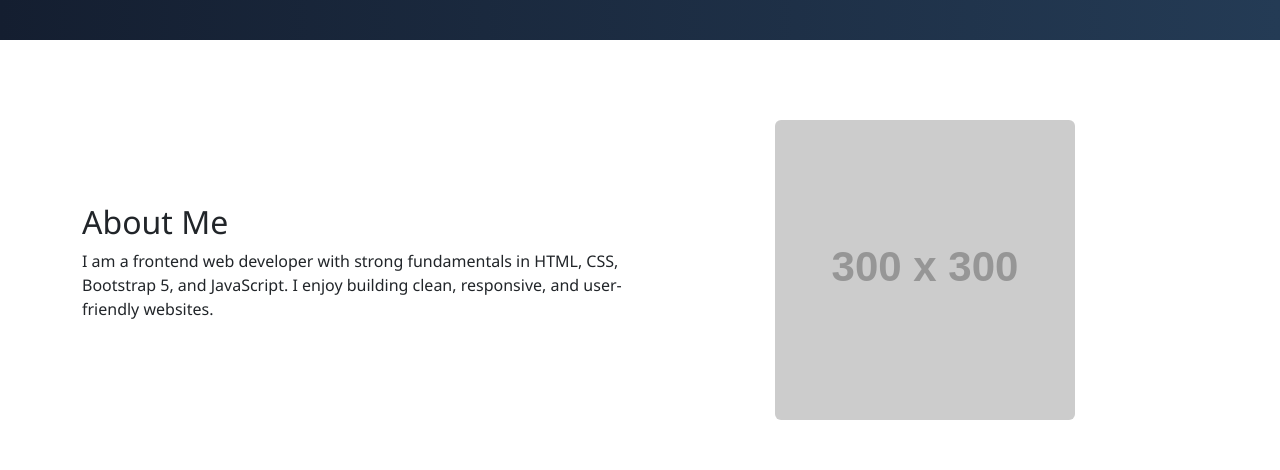
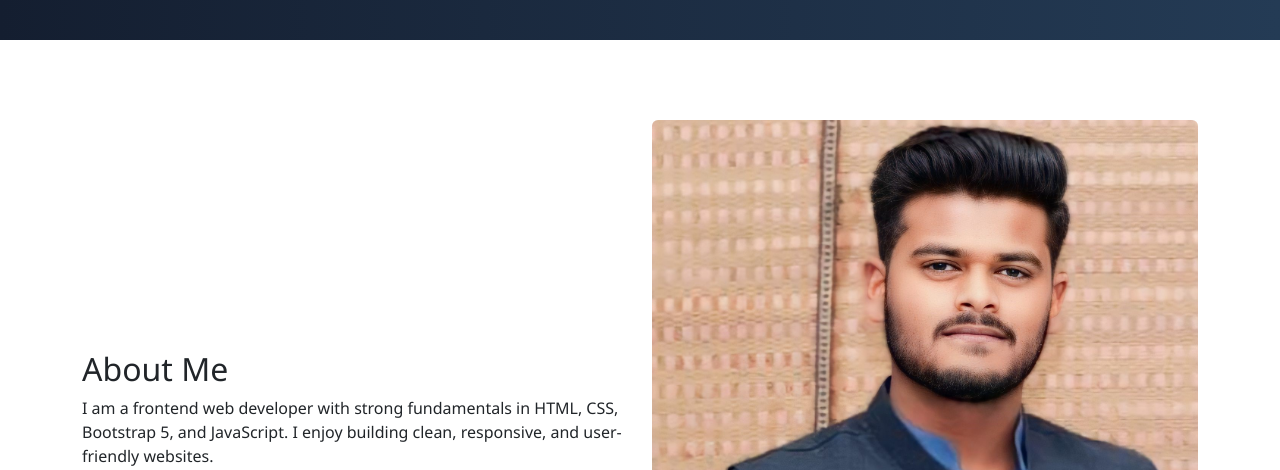
Before and after one commit to MAbdullah0804/Portfolio, a plain HTML site: page index.html in a window 1280 px wide. Shown: the part 760-1230 px from the top of the page. Drawn offline with nearby package versions, Linux system fonts and the light colour scheme; placeholder pictures from the web are drawn by us.

Commit message:
Profile Picture Updated

```diff
--- a/index.html
+++ b/index.html
@@ -54,7 +54,7 @@
         </p>
       </div>
       <div class="col-md-6 text-center">
-        <img src="https://via.placeholder.com/300" class="img-fluid rounded" alt="Profile">
+        <img src="images/Dp.jpg" class="img-fluid rounded" alt="Profile">
       </div>
     </div>
   </div>
```
Also changed, not shown: images/Dp.jpg (added).
